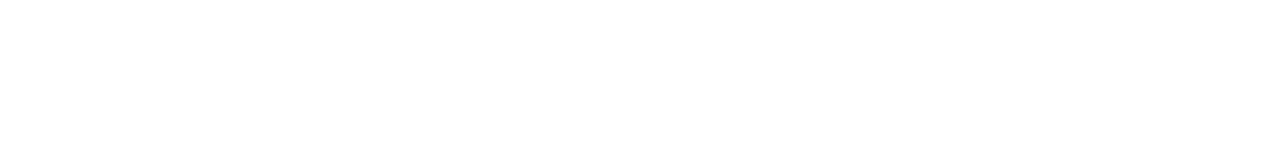
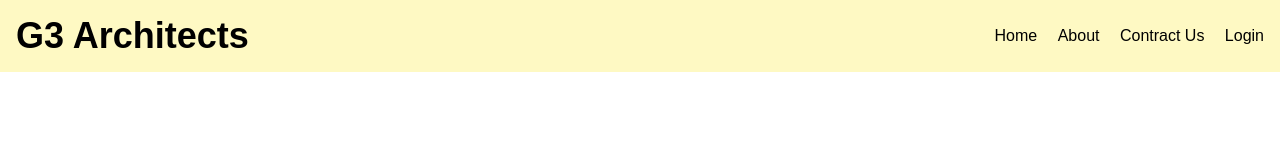
Before and after one commit to sakib-333/g3-architects-tailwind, a website: page src/index.html in a window 1280 px wide. Drawn offline with Linux system fonts and the light colour scheme; a web font is replaced by a local one.

Commit message:
Add navbar.

```diff
--- a/src/index.html
+++ b/src/index.html
@@ -14,8 +14,23 @@
     <title>G3 Architects</title>
   </head>
   <body>
-    <div class="container">
-      <header></header>
+    <div class="container max-w-screen-xl mx-auto">
+      <header class="bg-yellow-100">
+        <nav class="flex items-center justify-between p-4">
+          <h1
+            class="text-black text-2xl sm:text-3xl md:text-4xl font-bold hover:text-orange-400"
+          >
+            G3 Architects
+          </h1>
+          <div class="space-x-4 hidden sm:inline">
+            <a class="hover:text-orange-400" href="#">Home</a>
+            <a class="hover:text-orange-400" href="#">About</a>
+            <a class="hover:text-orange-400" href="#">Contract Us</a>
+            <a class="hover:text-orange-400" href="#">Login</a>
+          </div>
+          <i class="fa-solid fa-bars fa-xl sm:hidden"></i>
+        </nav>
+      </header>
       <main></main>
       <footer></footer>
     </div>
```
Also changed, not shown: src/output.css.
